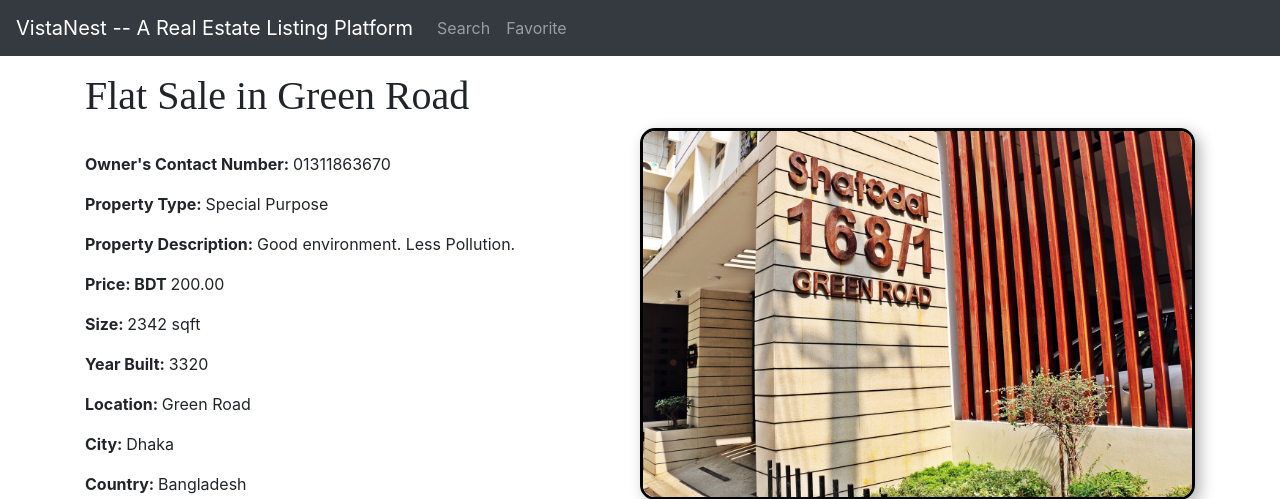
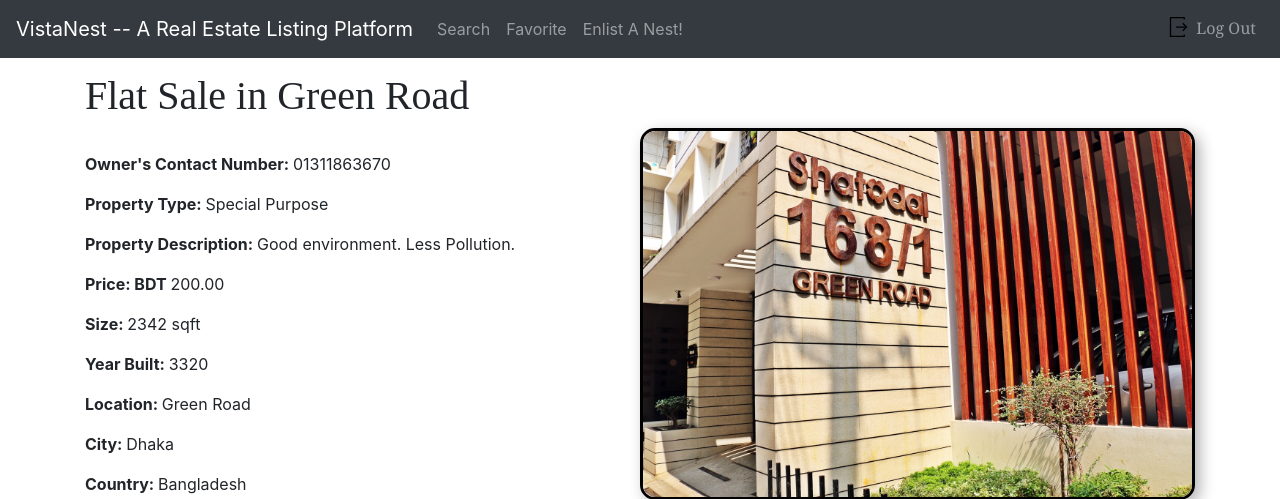
Before and after one commit to NHabibahMahbub/VistaNest, a Django app: page /details/14 in a window 1280 px wide. Shown: the top 499 px of the page. Run offline with Django 5.2, Linux system fonts and the light colour scheme; data comes from the database, SQL or seed files in the repository; some libraries are stand-ins or nearby versions.

Commit message:
Update details.html

```diff
--- a/mysite/templates/details.html
+++ b/mysite/templates/details.html
@@ -13,8 +13,8 @@
 </head>
 
 <body>
-     <!-- Navbar -->
-  <nav class="navbar navbar-expand-md navbar-dark bg-dark fixed-top">
+      <!-- Navbar -->
+<nav class="navbar navbar-expand-md navbar-dark bg-dark fixed-top">
     <a class="navbar-brand" href="{% url 'home' %}">VistaNest -- A Real Estate Listing Platform</a>
     <button class="navbar-toggler" type="button" data-toggle="collapse" data-target="#navbarNav" aria-controls="navbarNav" aria-expanded="false" aria-label="Toggle navigation">
         <span class="navbar-toggler-icon"></span>
@@ -26,6 +26,23 @@
             </li>
             <li class="nav-item">
                 <a class="nav-link" href="{% url 'favorites' %}">Favorite</a>
+            </li>
+             <li class="nav-item">
+                <a class="nav-link" href="{% url 'add-platform' %}">Enlist A Nest!</a>
+            </li>
+        </ul>
+        <!-- (aligned to the right) -->
+        <ul class="navbar-nav ml-auto">
+            <!-- Logout Button Section -->
+            <li class="nav-item">
+                <a href="{% url 'logout' %}" class="nav-link text-teal-300" style="font-size: 100%; font-family: Cambria;">
+                    <svg xmlns="http://www.w3.org/2000/svg" width="28" height="25" viewBox="6 0 18 40">
+                        <title>Log Out</title>
+                        <path d="M3 0h22c0.553 0 1 0 1 0.553l-0 3.447h-2v-2h-20v28h20v-2h2l0 3.447c0 0.553-0.447 0.553-1 0.553h-22c-0.553 0-1-0.447-1-1v-30c0-0.553 0.447-1 1-1z"></path>
+                        <path d="M21.879 21.293l1.414 1.414 6.707-6.707-6.707-6.707-1.414 1.414 4.293 4.293h-14.172v2h14.172l-4.293 4.293z"></path>
+                    </svg>
+                    Log Out
+                </a>
             </li>
         </ul>
     </div>
```
